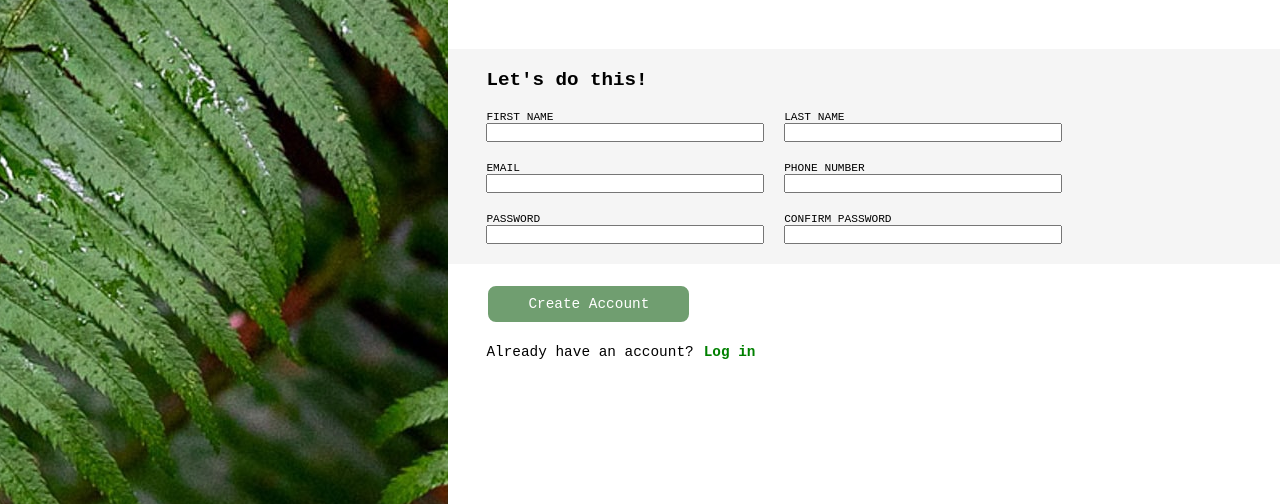
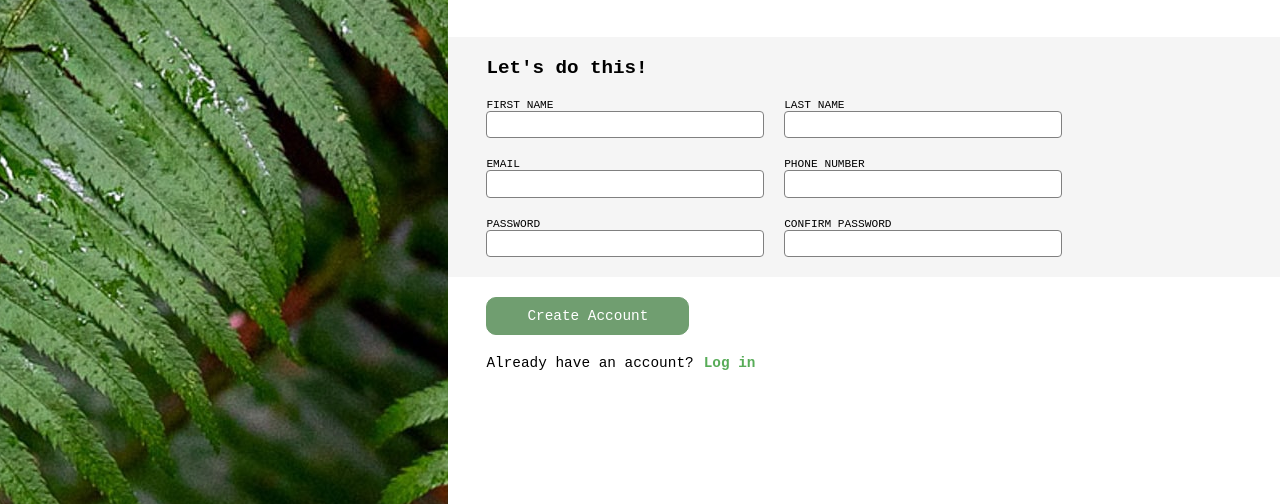
Before and after one commit to xzhangyu/A-Sign-up-Form, a plain HTML site: page index.html in a window 1280 px wide. Shown: the part 296-800 px from the top of the page. Drawn offline with Linux system fonts and the light colour scheme.

Commit message:
Finish assignment

```diff
--- a/index.html
+++ b/index.html
@@ -61,7 +61,7 @@
 
                     <div class="input">
                         <label for="phoneNumber">PHONE NUMBER</label>
-                        <input type="number" id="phoneNumber">
+                        <input type="text" id="phoneNumber" minlength="11" maxlength="11">
                     </div>
 
                     <div class="input">
--- a/style.css
+++ b/style.css
@@ -103,9 +103,9 @@ button{
     margin: 20px 0;
     padding: 10px 40px;
     border-radius: 10px;
-    border: 2px solid white;
     background-color: rgb(112, 158, 112);
     color: white;
+    border:1px solid rgb(112, 158, 112);
 }
 
 .AlreadyAccount{
@@ -115,14 +115,37 @@ button{
 }
 
 .logIn{
-    color: green;
+    color:rgba(0, 128, 0, 0.656);
     font-weight: bold;
 }
 
-/* img{
-    width: 100vw;
-    height: 100vh;
-} */
+.logIn:hover{
+    color: green;
+}
+
+input{
+    border: grey solid 0.5px;
+    border-radius: 4px;
+    height:1.7rem;
+    /* font-size: large; */
+}
+
+input:focus{
+    outline: none !important;
+    border:1px solid rgb(20, 146, 11);
+    border-width: 0.15rem;
+}
+
+input:invalid{
+    outline: none !important;
+    border:1px solid rgb(251, 0, 0);
+}
+
+button:hover{
+    color:rgb(112, 158, 112);
+    background-color: white;
+    border:1px solid rgb(112, 158, 112);
+}
 
 
 
```
